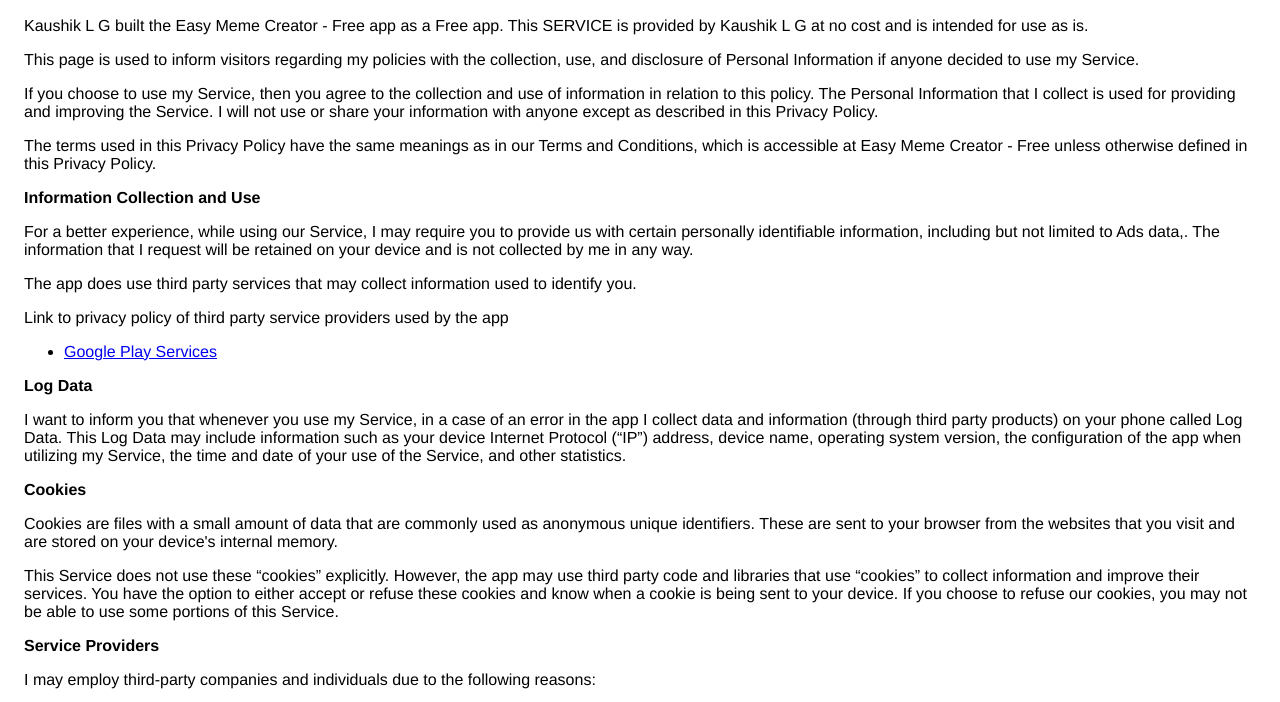
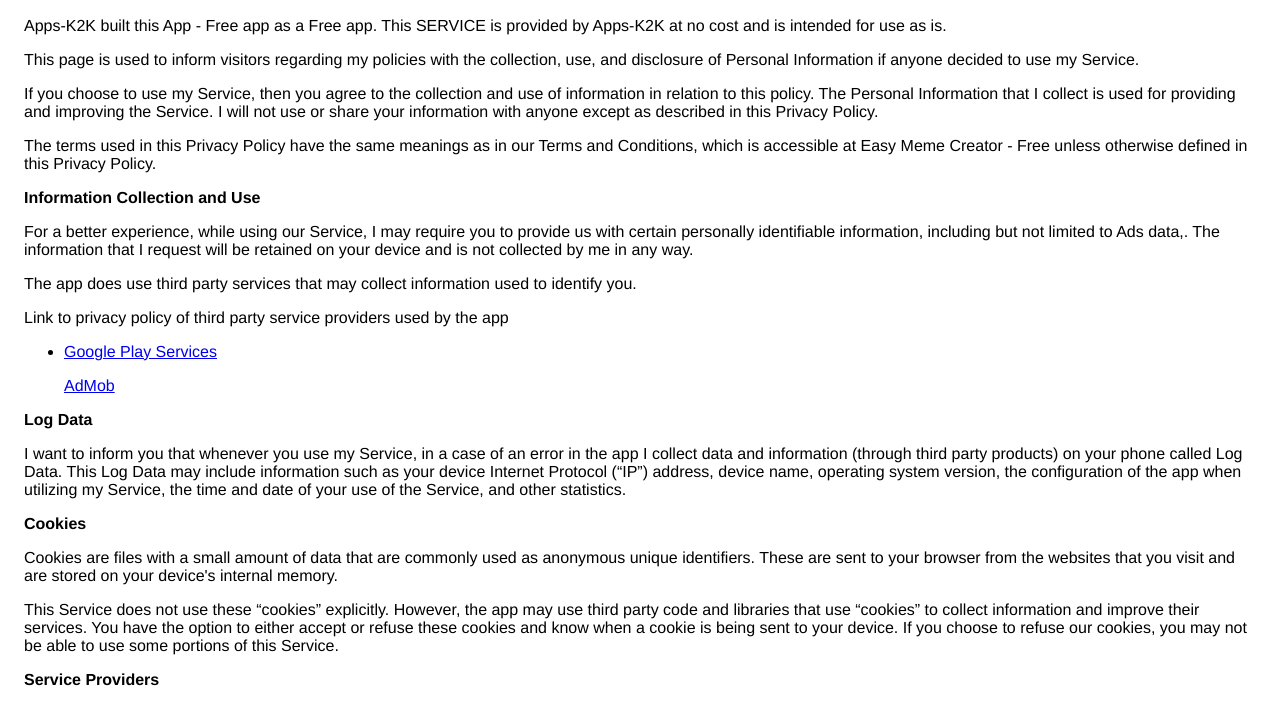
Before and after one commit to kaushik1001/kaushik1001.github.io, a plain HTML site: page index.html in a window 1280 px wide. Shown: the part 75-777 px from the top of the page. Drawn offline with Linux system fonts and the light colour scheme.

Commit message:
Update index.html

```diff
--- a/index.html
+++ b/index.html
@@ -7,8 +7,8 @@
       <style> body { font-family: 'Helvetica Neue', Helvetica, Arial, sans-serif; padding:1em; } </style>
     </head>
     <body>
-    <h2>Privacy Policy</h2> <p> Kaushik L G built the Easy Meme Creator - Free app as a Free app. This SERVICE is provided by
-                    Kaushik L G at no cost and is intended for use as is.
+    <h2>Privacy Policy</h2> <p> Apps-K2K built this App - Free app as a Free app. This SERVICE is provided by
+                    Apps-K2K at no cost and is intended for use as is.
                   </p> <p>This page is used to inform visitors regarding my policies with the collection, use, and disclosure
                     of Personal Information if anyone decided to use my Service.
                   </p> <p>If you choose to use my Service, then you agree to the collection and use of information in
@@ -19,7 +19,7 @@
                     accessible at Easy Meme Creator - Free unless otherwise defined in this Privacy Policy.
                   </p> <p><strong>Information Collection and Use</strong></p> <p>For a better experience, while using our Service, I may require you to provide us with certain
                     personally identifiable information, including but not limited to Ads data,. The information that I request will be retained on your device and is not collected by me in any way.
-                  </p> <p>The app does use third party services that may collect information used to identify you.</p> <div><p>Link to privacy policy of third party service providers used by the app</p> <ul><li><a href="https://www.google.com/policies/privacy/" target="_blank">Google Play Services</a></li><!----><!----><!----><!----><!----><!----><!----></ul></div> <p><strong>Log Data</strong></p> <p> I want to inform you that whenever you use my Service, in a case of
+                  </p> <p>The app does use third party services that may collect information used to identify you.</p> <div><p>Link to privacy policy of third party service providers used by the app</p> <ul><li><a href="https://www.google.com/policies/privacy/" target="_blank">Google Play Services</a></p><a href="https://policies.google.com/privacy?hl=en" target="_blank">AdMob</a></li><!----><!----><!----><!----><!----><!----><!----></ul></div> <p><strong>Log Data</strong></p> <p> I want to inform you that whenever you use my Service, in a case of
                     an error in the app I collect data and information (through third party products) on your phone
                     called Log Data. This Log Data may include information such as your device Internet Protocol (“IP”) address,
                     device name, operating system version, the configuration of the app when utilizing my Service,
```
